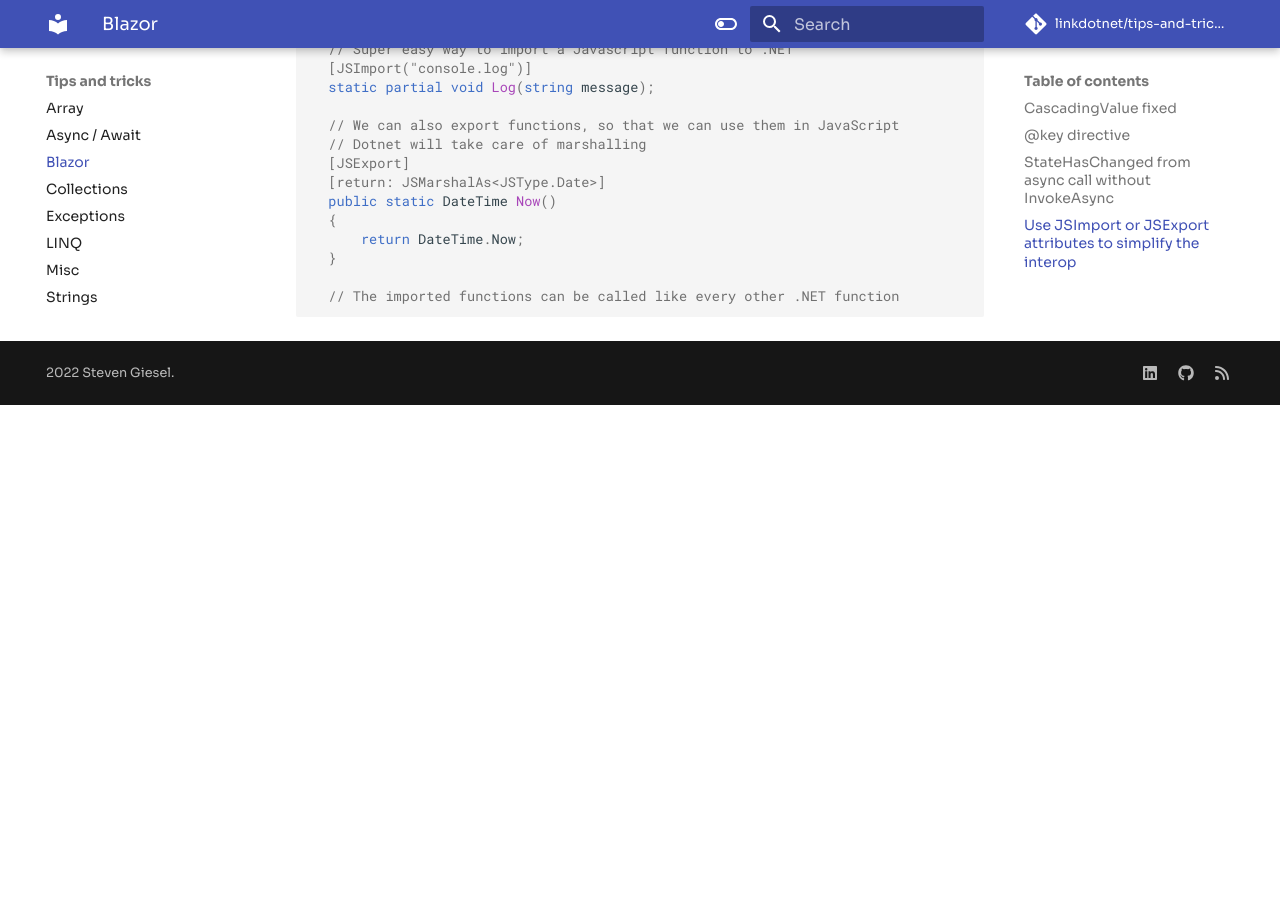
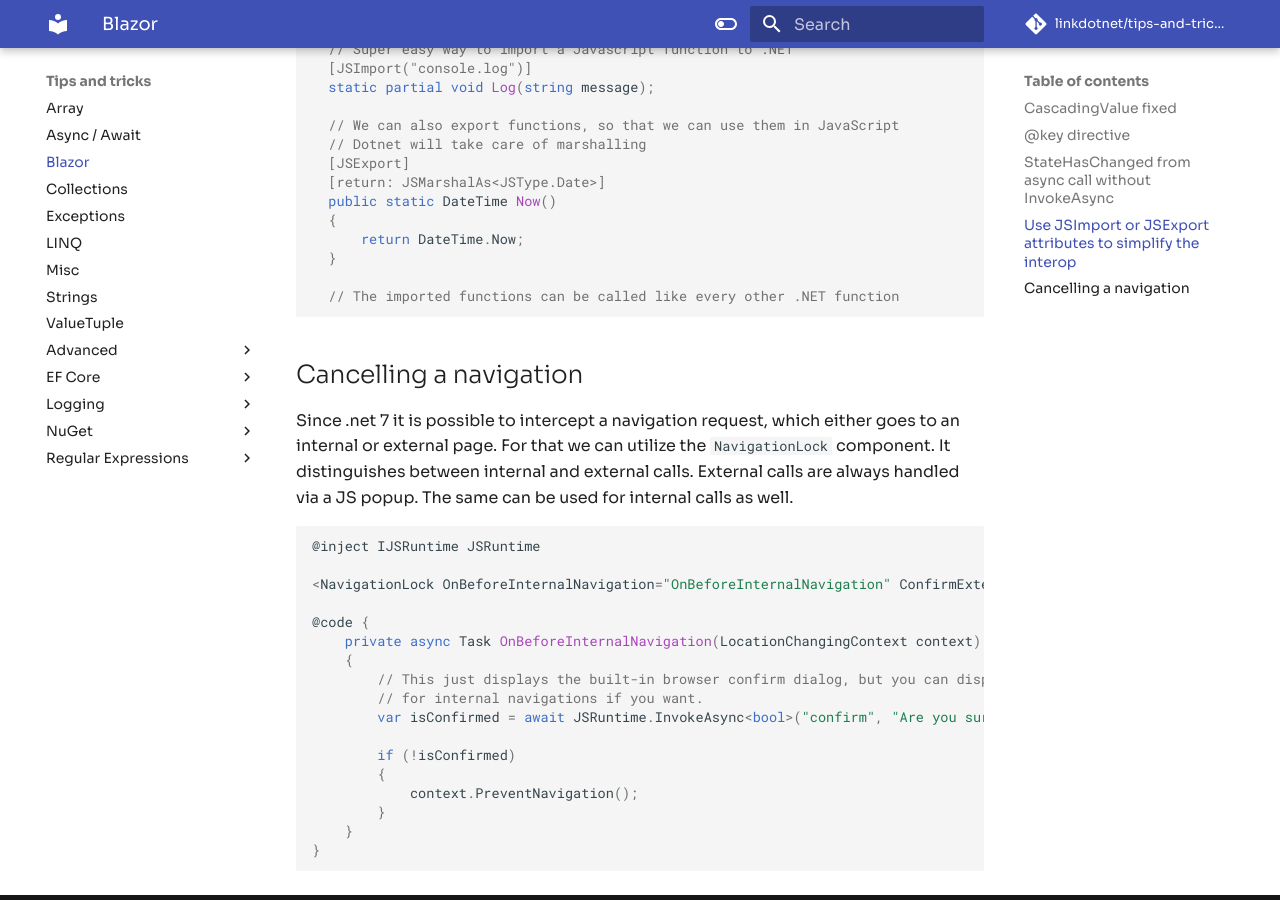
Before and after one commit to linkdotnet/tips-and-tricks, an MkDocs documentation site: the page built from docs/blazor.md, in a window 1280 px wide and 900 px high, scrolled down 2345 px. Built offline with MkDocs 1.6.1 and Material for MkDocs 9.7.7, drawn with Linux system fonts in a browser that asks for light colours; comment, search, counter and statistics services are not loaded; before the commit the page ends 2750 px from its top, so only the background shows below that.

Commit message:
Added NavigationLock

````diff
--- a/docs/blazor.md
+++ b/docs/blazor.md
@@ -96,3 +96,26 @@
 
   // The imported functions can be called like every other .NET function
 ```
+
+## Cancelling a navigation
+Since .net 7 it is possible to intercept a navigation request, which either goes to an internal or external page. For that we can utilize the `NavigationLock` component. It distinguishes between internal and external calls. External calls are always handled via a JS popup. The same can be used for internal calls as well.
+
+```csharp
+@inject IJSRuntime JSRuntime
+
+<NavigationLock OnBeforeInternalNavigation="OnBeforeInternalNavigation" ConfirmExternalNavigation="true" />
+
+@code {
+    private async Task OnBeforeInternalNavigation(LocationChangingContext context)
+    {
+        // This just displays the built-in browser confirm dialog, but you can display a custom prompt
+        // for internal navigations if you want.
+        var isConfirmed = await JSRuntime.InvokeAsync<bool>("confirm", "Are you sure you want to continue?");
+
+        if (!isConfirmed)
+        {
+            context.PreventNavigation();
+        }
+    }
+}
+```
````
